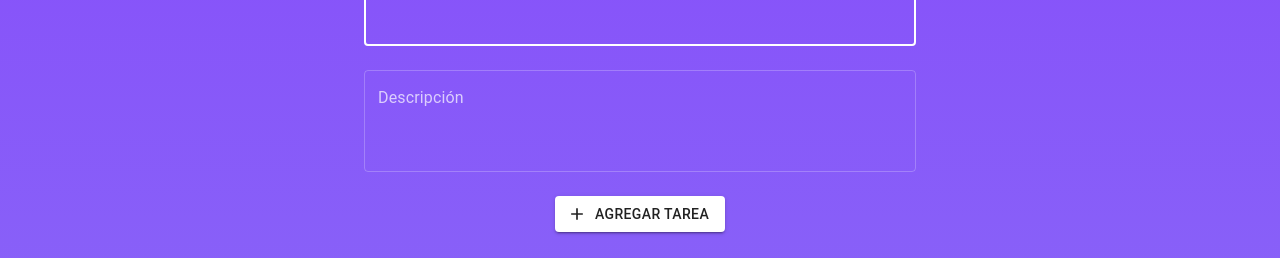
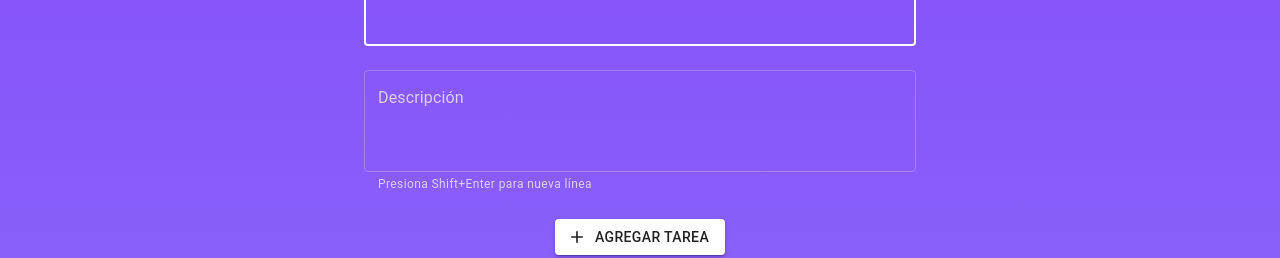
Before and after one commit to cjgv1809/Task-Manager-Auta-Challenge, a React (Vite) app: page / in a window 1280 px wide. Shown: the part 200-458 px from the top of the page. Built offline with nearby package versions, Linux system fonts and the light colour scheme; no server answers; the database is empty.

Commit message:
add new task by pressing Enter key

```diff
--- a/src/components/TaskForm.tsx
+++ b/src/components/TaskForm.tsx
@@ -31,8 +31,20 @@ const TaskForm: React.FC = () => {
     }
   };
 
+  const handleKeyDown = (event: React.KeyboardEvent) => {
+    if (event.key === "Enter" && !event.shiftKey) {
+      event.preventDefault();
+      handleSubmit(onSubmit)();
+    }
+  };
+
   return (
-    <Box component="form" onSubmit={handleSubmit(onSubmit)} sx={{ mb: 4 }}>
+    <Box
+      component="form"
+      onSubmit={handleSubmit(onSubmit)}
+      onKeyDown={handleKeyDown}
+      sx={{ mb: 4 }}
+    >
       <TextField
         {...register("title", {
           required: "El título es requerido",
@@ -67,7 +79,9 @@ const TaskForm: React.FC = () => {
         rows={3}
         margin="normal"
         error={!!errors.description}
-        helperText={errors.description?.message}
+        helperText={
+          errors.description?.message || "Presiona Shift+Enter para nueva línea"
+        }
       />
       <Box sx={{ display: "flex", justifyContent: "center" }}>
         <Button
```
